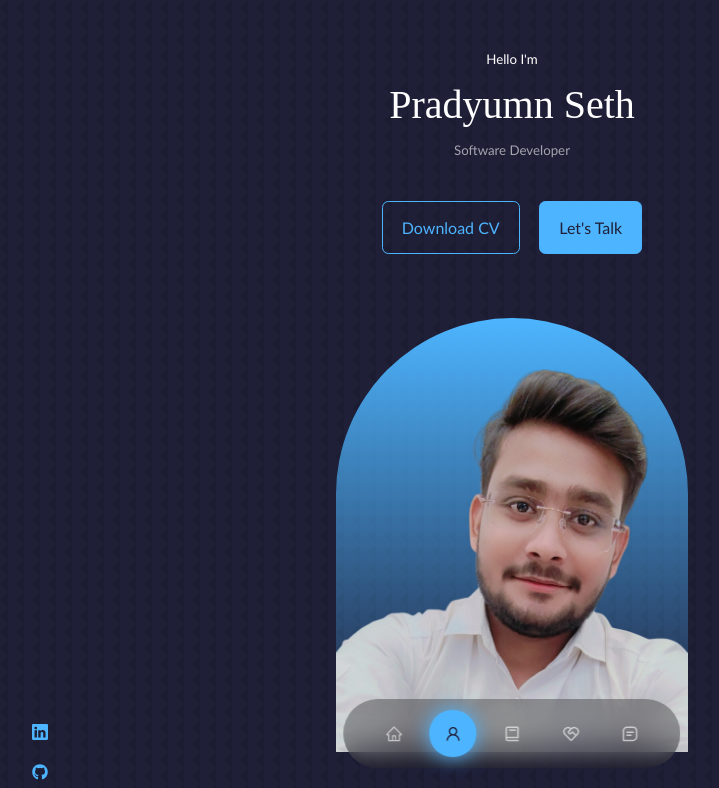
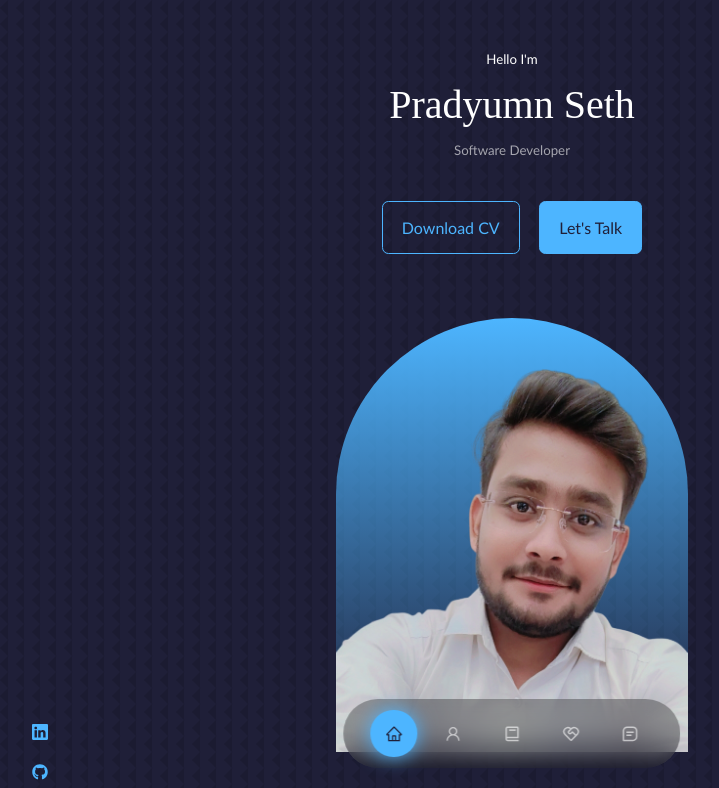
Before and after one commit to Pradyumnseth743/My-Portfolio, a React (Create React App) app: page / in a window 1280 px wide. Shown: the top 788 px of the page, without its empty margins (128-847 px from the left). Built offline with nearby package versions, Linux system fonts and the light colour scheme.

Commit message:
46th Nav  Changes

```diff
--- a/src/components/nav/Nav.jsx
+++ b/src/components/nav/Nav.jsx
@@ -6,34 +6,34 @@ import { RiServiceLine } from "react-icons/ri";
 
 const Nav = () => {
   const [activeNav, setActiveNav] = useState("#");
-  const [isClicked, setIsClicked] = useState(false);
+  const [isScrolling, setIsScrolling] = useState(false);
 
   useEffect(() => {
     const sections = document.querySelectorAll("section[id]");
-    const observer = new IntersectionObserver(
-      (entries) => {
-        if (isClicked) return; // Prevent auto-switch during smooth scrolling
 
-        let currentSection = "#";
-        entries.forEach((entry) => {
-          if (entry.isIntersecting) {
-            currentSection = `#${entry.target.id}`;
-          }
-        });
+    const handleScroll = () => {
+      if (isScrolling) return; // Ignore if user clicked on tab
 
-        setActiveNav(currentSection);
-      },
-      { rootMargin: "-50% 0px -50% 0px", threshold: 0.1 }
-    );
+      let current = "#";
+      sections.forEach((section) => {
+        const sectionTop = section.offsetTop - 150;
+        const sectionHeight = section.clientHeight;
 
-    sections.forEach((section) => observer.observe(section));
+        if (window.scrollY >= sectionTop && window.scrollY < sectionTop + sectionHeight) {
+          current = `#${section.id}`;
+        }
+      });
 
-    return () => observer.disconnect();
-  }, [isClicked]);
+      setActiveNav(current);
+    };
+
+    window.addEventListener("scroll", handleScroll);
+    return () => window.removeEventListener("scroll", handleScroll);
+  }, [isScrolling]);
 
   const handleNavClick = (id, e) => {
     e.preventDefault();
-    setIsClicked(true);
+    setIsScrolling(true);
     setActiveNav(id);
 
     window.scrollTo({
@@ -41,37 +41,35 @@ const Nav = () => {
       behavior: "smooth",
     });
 
-    // Unlock scroll-based updates after transition finishes
-    setTimeout(() => {
-      setIsClicked(false);
-    }, 1000);
+    // Wait until scrolling is finished before enabling section sync
+    const checkIfScrolled = () => {
+      const section = id === "#" ? document.body : document.querySelector(id);
+      const sectionTop = section.offsetTop - 80;
+
+      if (Math.abs(window.scrollY - sectionTop) < 5) { // Close enough to target
+        setIsScrolling(false);
+        window.removeEventListener("scroll", checkIfScrolled);
+      }
+    };
+
+    window.addEventListener("scroll", checkIfScrolled);
   };
 
   return (
     <nav>
-      <a href="#"
-         onClick={(e) => handleNavClick("#", e)}
-         className={activeNav === "#" ? "active" : ""}>
+      <a href="#" onClick={(e) => handleNavClick("#", e)} className={activeNav === "#" ? "active" : ""}>
         <AiOutlineHome />
       </a>
-      <a href="#about"
-         onClick={(e) => handleNavClick("#about", e)}
-         className={activeNav === "#about" ? "active" : ""}>
+      <a href="#about" onClick={(e) => handleNavClick("#about", e)} className={activeNav === "#about" ? "active" : ""}>
         <AiOutlineUser />
       </a>
-      <a href="#experience"
-         onClick={(e) => handleNavClick("#experience", e)}
-         className={activeNav === "#experience" ? "active" : ""}>
+      <a href="#experience" onClick={(e) => handleNavClick("#experience", e)} className={activeNav === "#experience" ? "active" : ""}>
         <BiBook />
       </a>
-      <a href="#services"
-         onClick={(e) => handleNavClick("#services", e)}
-         className={activeNav === "#services" ? "active" : ""}>
+      <a href="#services" onClick={(e) => handleNavClick("#services", e)} className={activeNav === "#services" ? "active" : ""}>
         <RiServiceLine />
       </a>
-      <a href="#contact"
-         onClick={(e) => handleNavClick("#contact", e)}
-         className={activeNav === "#contact" ? "active" : ""}>
+      <a href="#contact" onClick={(e) => handleNavClick("#contact", e)} className={activeNav === "#contact" ? "active" : ""}>
         <BiMessageSquareDetail />
       </a>
     </nav>
```
